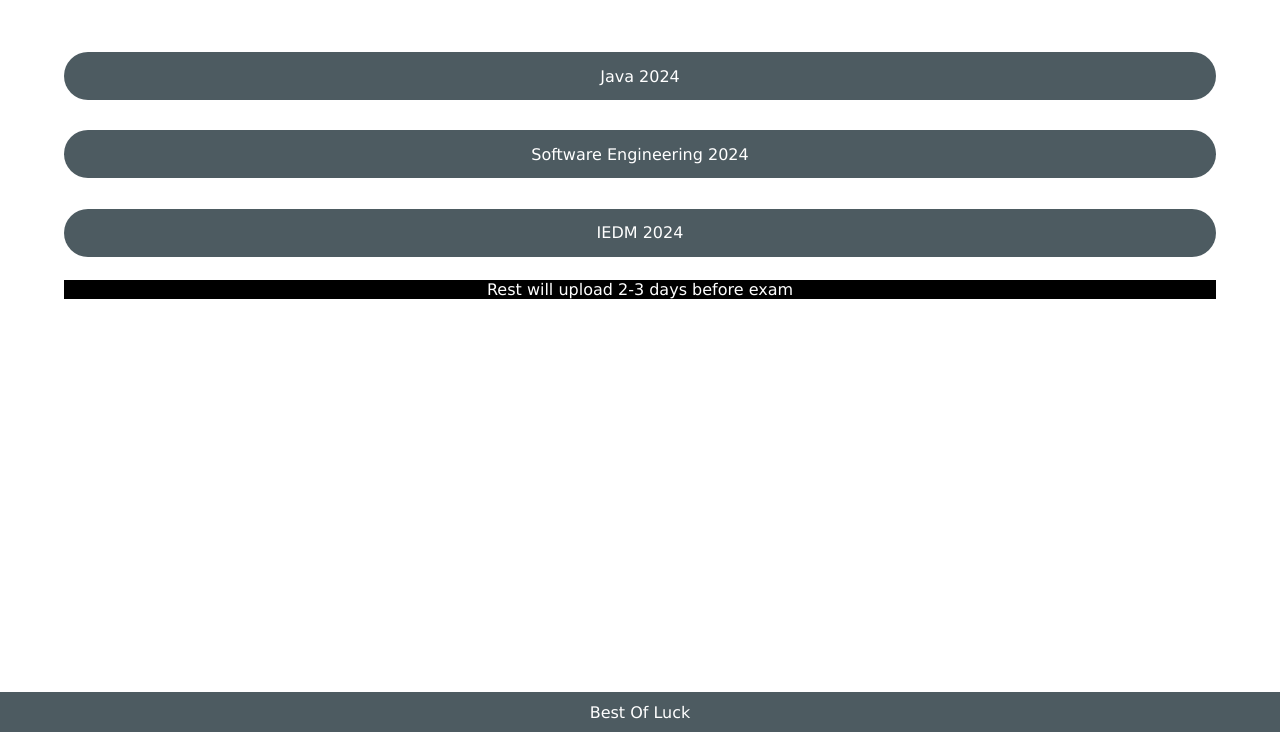
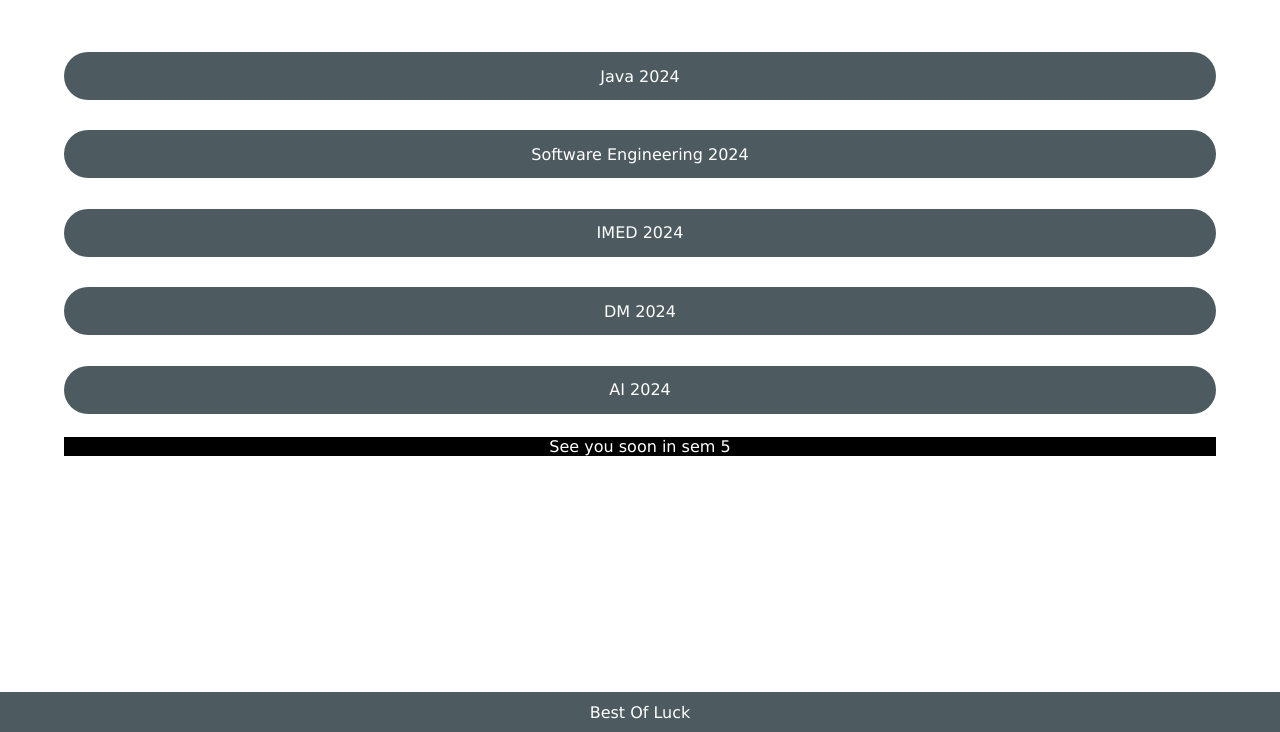
Before and after one commit to bhavishya556/Sem4, a plain HTML site: page index.html in a window 1280 px wide. Shown: the part 100-832 px from the top of the page. Drawn offline with Linux system fonts and the light colour scheme.

Commit message:
add ai and dm

```diff
--- a/index.html
+++ b/index.html
@@ -31,13 +31,15 @@
           <div class="sem3 sem"><a target="_blank" class="sem-link" href="https://drive.google.com/file/d/17YbLVgWi7LVeQ8VQ12VTgSw5z-1pI3zd/view?usp=sharing">Software Engineering 2024</a></div>
 
 
-          <div class="sem3 sem"><a target="_blank" class="sem-link" href="https://drive.google.com/file/d/1fuxiOR1MQskSfM0v7Z1zDGY8gjGUGCcM/view?usp=sharing">IEDM 2024</a></div>
+          <div class="sem3 sem"><a target="_blank" class="sem-link" href="https://drive.google.com/file/d/1fuxiOR1MQskSfM0v7Z1zDGY8gjGUGCcM/view?usp=sharing">IMED 2024</a></div>
+          <div class="sem3 sem"><a target="_blank" class="sem-link" href="https://drive.google.com/file/d/1OZYPzQFB3EYhbdAVawCTsJMte2y_PgCH/view?usp=sharing">DM 2024</a></div>
+          <div class="sem3 sem"><a target="_blank" class="sem-link" href="https://drive.google.com/file/d/1y-3BCJ_YNL8ApEcUX3yNNGrgQsK5t2-i/view?usp=sharing">AI 2024</a></div>
 
 
 
         </div>
 
-        <div class="note">Rest will upload 2-3 days before exam</div>
+        <div class="note">See you soon in sem 5</div>
       </div>
 
       <footer>
```
